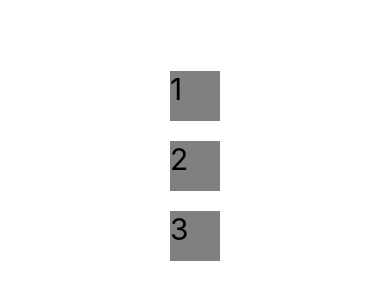
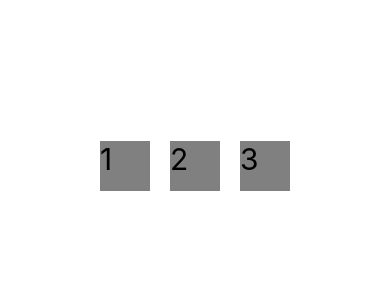
Before and after one commit to willie0311/react-native, a React Native app: screen / in a window 390 px wide. Shown: the part 256-556 px from the top of the page. Built offline with nearby package versions, Linux system fonts and the light colour scheme.

Commit message:
CSS樣式 ROW

```diff
--- a/App.js
+++ b/App.js
@@ -44,7 +44,7 @@ const styles = StyleSheet.create({
     alignItems: 'center',
     justifyContent: 'center',
     flex: 1,
-    flexDirection: 'column'
+    flexDirection: 'row'
   },
   view: {
     height: 50,
```
